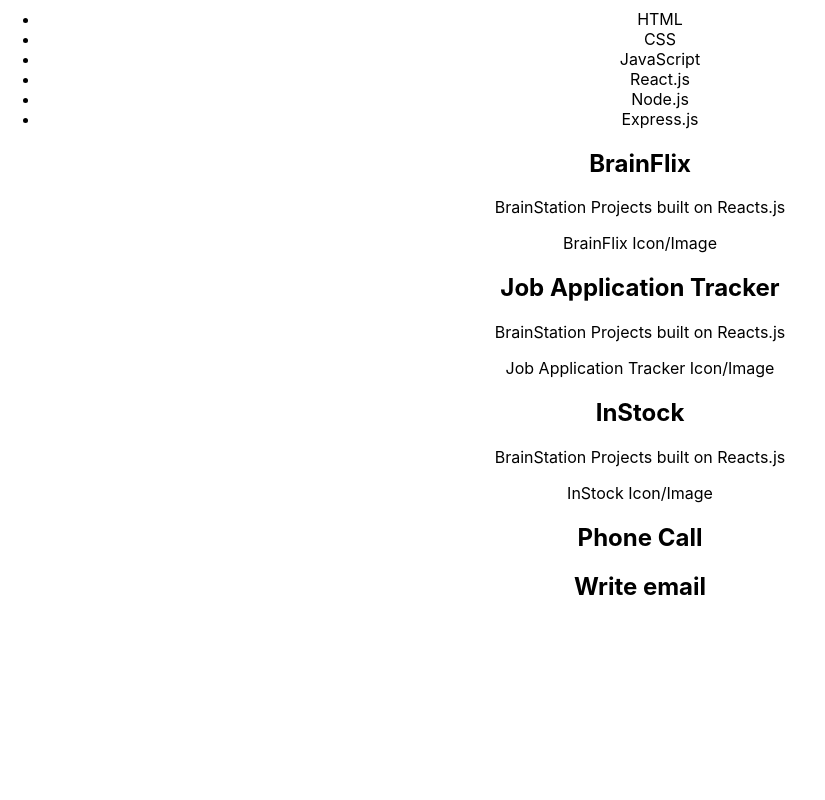
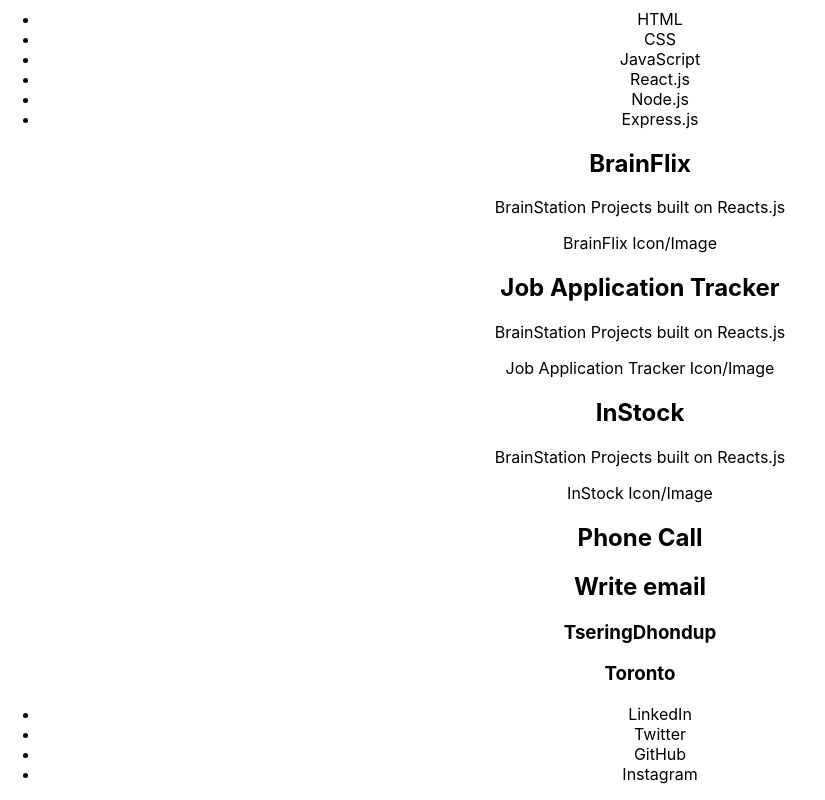
Before and after one commit to Tsedhondup/Portfolio, a React (Create React App) app: page / in a window 1280 px wide. Shown: the part 511-1311 px from the top of the page, without its empty margins (0-825 px from the left). Before the commit the page ends 1132 px from the top, so only its background shows below. Built offline with nearby package versions, Linux system fonts and the light colour scheme.

Commit message:
Footers component created

```diff
--- /dev/null
+++ b/src/Components/Footers/Footers.js
@@ -0,0 +1,15 @@
+const Footers = () => {
+  return (
+    <footer>
+      <h3>TseringDhondup</h3>
+      <h3>Toronto</h3>
+      <ul>
+        <li>LinkedIn</li>
+        <li>Twitter</li>
+        <li>GitHub</li>
+        <li>Instagram</li>
+      </ul>
+    </footer>
+  );
+};
+export default Footers;
--- a/src/Pages/HomePage/HomePage.js
+++ b/src/Pages/HomePage/HomePage.js
@@ -3,6 +3,7 @@
 import TechStacks from "../../Components/TechStacks/TechStacks";
 import Works from "../../Components/Works/Works";
 import Contacts from "../../Components/Contacts/Contacts";
+import Footers from "../../Components/Footers/Footers";
 const HomePage = () => {
   return (
     <>
@@ -11,6 +12,7 @@
       <TechStacks />
       <Works />
       <Contacts />
+      <Footers />
     </>
   );
 };
```
Also changed, not shown: src/Components/Footers/Footers.scss (added).
